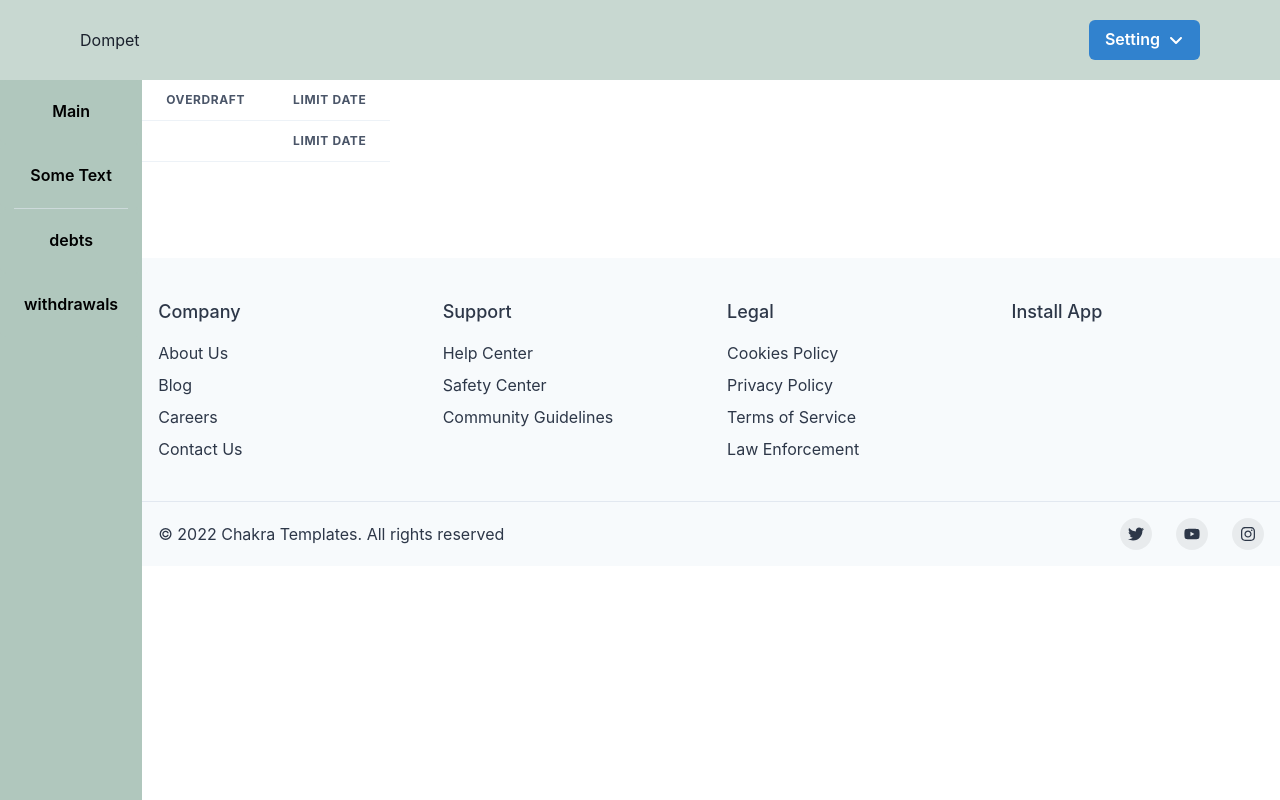
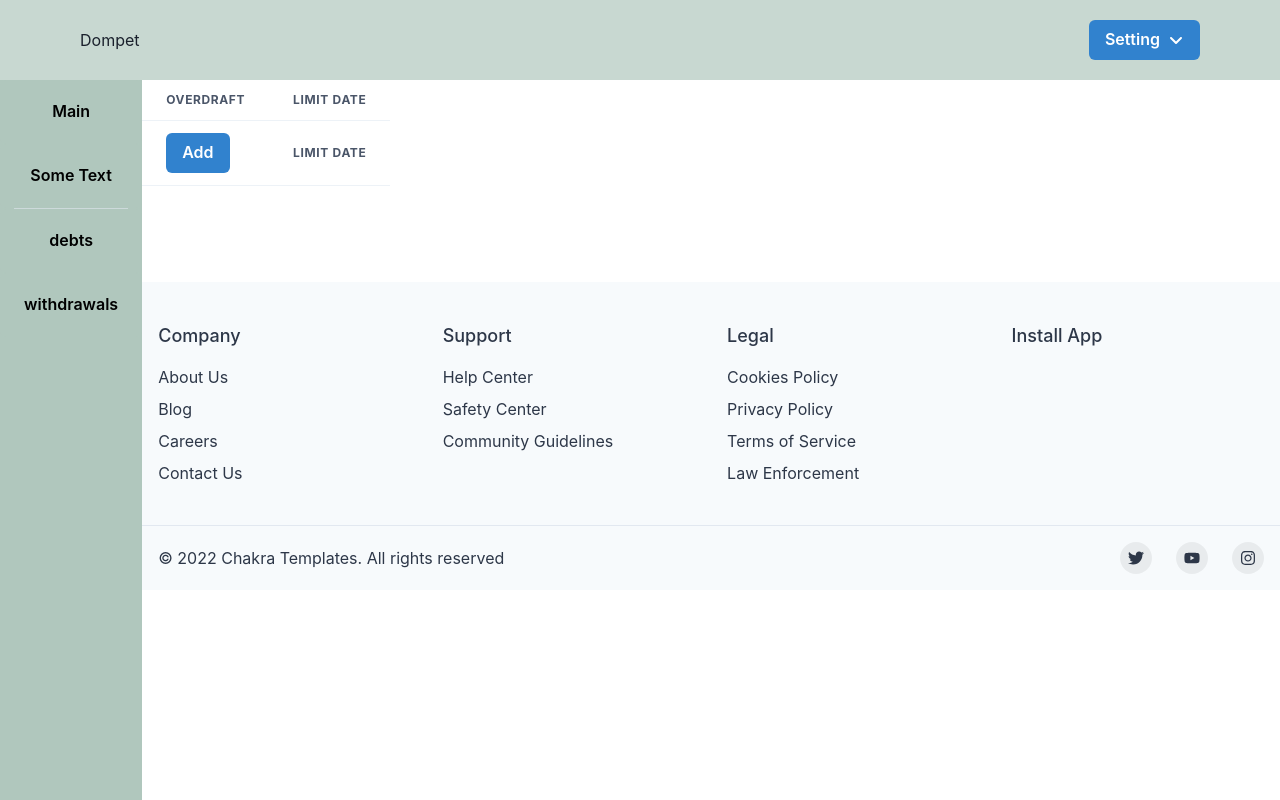
Before and after one commit to Dompet-hei/Dompet-front, a React (Vite) app: page /debts in a window 1280 px wide. Built offline with nearby package versions, Linux system fonts and the light colour scheme.

Commit message:
feat: modal to get money

```diff
--- a/src/Router.jsx
+++ b/src/Router.jsx
@@ -6,7 +6,7 @@ import Error from "./pages/Error";
 import UserContext from "./UserProvider";
 import ChoseUser from "./pages/ChoseUser";
 import DebtsPage from "./pages/DebtsPage";
-import WithdrawalsPage from "./pages/WithdrawalsPage";
+import WithdrawalsMessage from "./modal/WithdrawalsModal";
 
 const Router = () => {
   return (
@@ -34,7 +34,7 @@ const Router = () => {
         <Route
           element={
             <UserContext
-              children={<HeaderFooter children={<WithdrawalsPage />} />}
+              children={<HeaderFooter children={<WithdrawalsMessage />} />}
             />
           }
           path="/withdrawals"
--- a/src/UserProvider.jsx
+++ b/src/UserProvider.jsx
@@ -16,7 +16,7 @@ const UserProvider = ({ children, needRedirect }) => {
   const [name, setName] = useLocalStorage("name", DEFAULT_USER_NAME);
   const [id, setId] = useLocalStorage("id", DEFAULT_USER);
   const [balance, setBalance] = useLocalStorage("balance", 0);
-  const [overdraft, addOverdraft] = useList([{}]);
+  const [overdraft, addOverdraft] = useList();
 
   const [nameInput, onChangeName] = useInput(name);
   const [idInput, onChangeId] = useInput(id);
--- /dev/null
+++ b/src/modal/WithdrawalsModal.jsx
@@ -0,0 +1,99 @@
+import {
+  Divider,
+  Flex,
+  Text,
+  Button,
+  Modal,
+  ModalOverlay,
+  ModalContent,
+  ModalHeader,
+  ModalFooter,
+  ModalBody,
+  ModalCloseButton,
+} from "@chakra-ui/react";
+import {
+  Stat,
+  StatLabel,
+  StatNumber,
+  StatDownArrow,
+  StatHelpText,
+} from "@chakra-ui/react";
+
+import useInput from "../hooks/useInput";
+import { useContext } from "react";
+import { MainContext } from "../MainProvider";
+
+const WithdrawalsModal = ({ isOpen, onOpen, onClose }) => {
+  const [input, onChangeInput, clearInput] = useInput(0);
+
+  const { redirect } = useContext(MainContext);
+
+  const handleSubmit = () => {
+    alert(`send money value: ${input}`);
+    onClose();
+    redirect("/");
+  };
+
+  return (
+    <Modal isOpen={isOpen} onClose={onClose}>
+      <ModalOverlay />
+      <ModalContent>
+        <ModalHeader>Remove move from your account</ModalHeader>
+        <ModalBody>
+          <Divider w="80%" ml="10%" />
+          <Stat p="1em">
+            <StatLabel>
+              Value
+              <StatDownArrow />
+            </StatLabel>
+            <StatNumber>
+              <input type="number" value={input} onChange={onChangeInput} /> Ar
+            </StatNumber>
+            <StatHelpText p="2em">
+              <input
+                type="range"
+                defaultValue="0"
+                onChange={onChangeInput}
+                style={{ width: "100%" }}
+                value={input}
+              />
+            </StatHelpText>
+          </Stat>
+        </ModalBody>
+        <ModalFooter>
+          <Button colorScheme="red" onClick={onClose}>
+            Abord
+          </Button>
+          <Divider orientation="vertical" />
+          <Button colorScheme="blue" onClick={handleSubmit} type="submit">
+            Get Money
+          </Button>
+        </ModalFooter>
+      </ModalContent>
+    </Modal>
+  );
+};
+
+export default WithdrawalsModal;
+
+/**
+<Flex w="10em" h="10em" fontSize="1.5em" direction="column" gap="3em" padding="2em">
+  <Text>Remove move from your account</Text>
+  <Divider w="80%" ml="10%" />
+  <Stat>
+    <StatLabel>
+      Value
+      <StatDownArrow />
+    </StatLabel>
+    <StatHelpText>
+      <input
+        type="range"
+        defaultValue="0"
+        onChange={onChangeInput}
+      />
+    </StatHelpText>
+    <StatNumber>{input} Ar</StatNumber>
+  </Stat>
+  <Button colorScheme="blue">Get Money</Button>
+</Flex>
+      */
--- a/src/pages/DebtsPage.jsx
+++ /dev/null
@@ -1,42 +0,0 @@
-import {
-  Flex,
-  Stat,
-  Table,
-  TableContainer,
-  Thead,
-  Tbody,
-  Tr,
-  Th,
-} from "@chakra-ui/react";
-import { useContext } from "react";
-import { UserContext } from "../UserProvider";
-
-const DebtsPage = () => {
-  const { overdraft } = useContext(UserContext);
-
-  return (
-    <Flex>
-      <TableContainer>
-        <Table w="100%">
-          <Thead>
-            <Tr>
-              <Th>OverDraft</Th>
-              <Th>Limit Date</Th>
-            </Tr>
-          </Thead>
-          <Tbody>
-            {overdraft.map((e) => (
-              <Tr>
-                <Th>{e.value}</Th>
-                <Th>Limit Date</Th>
-              </Tr>
-            ))}
-          </Tbody>
-        </Table>
-      </TableContainer>
-      <Stat></Stat>
-    </Flex>
-  );
-};
-
-export default DebtsPage;
--- /dev/null
+++ b/src/pages/DebtsPage/components/Row.jsx
@@ -0,0 +1,12 @@
+import { Tr, Th } from "@chakra-ui/react";
+
+const Row = ({ content }) => {
+  return (
+    <Tr>
+      <Th>{content.value}</Th>
+      <Th>Limit Date</Th>
+    </Tr>
+  );
+};
+
+export default Row;
--- /dev/null
+++ b/src/pages/DebtsPage/index.jsx
@@ -0,0 +1,64 @@
+import {
+  Flex,
+  Stat,
+  Table,
+  TableContainer,
+  Thead,
+  Tbody,
+  Tr,
+  Th,
+  Button,
+  Modal,
+  ModalOverlay,
+  ModalContent,
+  ModalHeader,
+  ModalBody,
+  ModalFooter,
+} from "@chakra-ui/react";
+import { useContext } from "react";
+import { UserContext } from "../../UserProvider";
+import Row from "./components/Row";
+import { useDisclosure } from "@chakra-ui/react";
+import WithdrawalsMessage from "../../modal/WithdrawalsModal";
+
+const DebtsPage = () => {
+  const { overdraft } = useContext(UserContext);
+  const { isOpen, onOpen, onClose } = useDisclosure();
+
+  return (
+    <Flex>
+      <TableContainer>
+        <Table w="100%">
+          <Thead>
+            <Tr>
+              <Th>OverDraft</Th>
+              <Th>Limit Date</Th>
+            </Tr>
+          </Thead>
+          <Tbody>
+            {overdraft.map((e) => (
+              <Row content={e} />
+            ))}
+            <Row
+              content={{
+                value: (
+                  <Button colorScheme="blue" onClick={onOpen}>
+                    Add
+                  </Button>
+                ),
+              }}
+            />
+            <WithdrawalsMessage
+              isOpen={isOpen}
+              onOpen={onOpen}
+              onClose={onClose}
+            />
+          </Tbody>
+        </Table>
+      </TableContainer>
+      <Stat></Stat>
+    </Flex>
+  );
+};
+
+export default DebtsPage;
--- a/src/pages/WithdrawalsPage.jsx
+++ /dev/null
@@ -1,40 +0,0 @@
-import {
-  Divider,
-  Flex,
-  Text,
-  Stat,
-  StatLabel,
-  StatNumber,
-  StatDownArrow,
-  Button,
-} from "@chakra-ui/react";
-import useInput from "../hooks/useInput";
-
-const WithdrawalsPage = () => {
-  const [input, onChangeInput, clearInput] = useInput(0);
-
-  return (
-    <Flex w="100%" fontSize="1.5em" direction="column" gap="3em" padding="2em">
-      <Text>Remove move from your account</Text>
-      <Divider w="80%" ml="10%" />
-      <Flex w="100%" alignItems="center" justifyContent="center">
-        <input
-          type="range"
-          defaultValue="0"
-          w="100%"
-          onChange={onChangeInput}
-        />
-        <Stat size="md">
-          <StatLabel>
-            Value
-            <StatDownArrow />
-          </StatLabel>
-          <StatNumber>{input} Ar</StatNumber>
-        </Stat>
-      </Flex>
-      <Button colorScheme="blue">Get Money</Button>
-    </Flex>
-  );
-};
-
-export default WithdrawalsPage;
```
